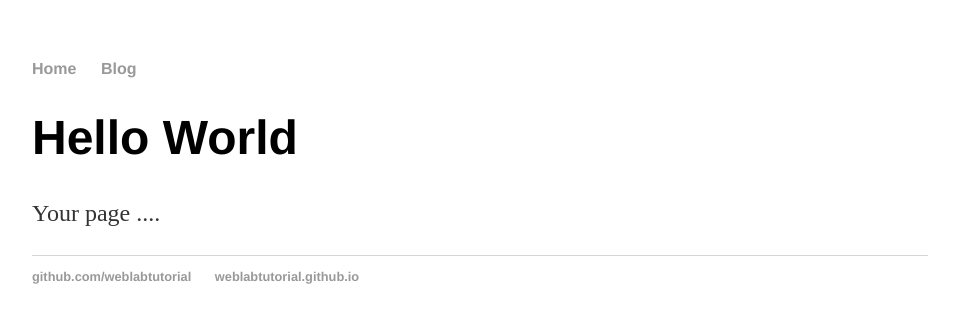
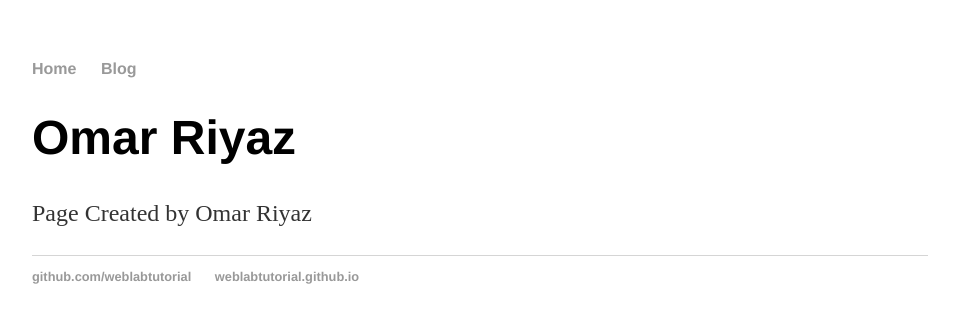
Before and after one commit to omarriyaz/omarriyaz.github.io, a Jekyll site: the page built from index.html, in a window 1280 px wide. Shown: the top 323 px of the page, without its empty margins (160-1119 px from the left). Built offline with Jekyll 4.4.1, drawn with Linux system fonts in a browser that asks for light colours.

Commit message:
Update index.html

```diff
--- a/index.html
+++ b/index.html
@@ -3,6 +3,6 @@ layout: default
 title: Web Programming
 ---
       <div class="blurb">
-        <h1>Hello World</h1>
-        <p>Your page ....</p>
+        <h1>Omar Riyaz</h1>
+        <p>Page Created by Omar Riyaz</p>
 </div>
```
